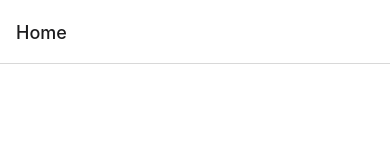
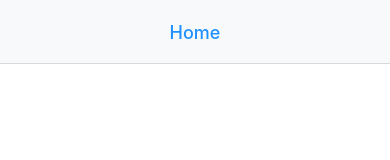
Before and after one commit to SaishJ/React-Navigation, a React Native app: screen / in a window 390 px wide. Shown: the top 160 px of the page. Built offline with nearby package versions, Linux system fonts and the light colour scheme.

Commit message:
:art: Customizing Header
Customizing Header

```diff
--- a/App.js
+++ b/App.js
@@ -28,8 +28,23 @@ const Stack = createNativeStackNavigator();
 
 const Navigator = () => {
   return (
-    <Stack.Navigator>
-      <Stack.Screen name="Home" component={Home} />
+    <Stack.Navigator
+      screenOptions={{
+        // Apply on all screen
+        headerStyle: { backgroundColor: "tomato" },
+        headerTintColor: "#fff",
+        headerTitleAlign: "center",
+      }}
+    >
+      <Stack.Screen
+        name="Home"
+        component={Home}
+        options={{
+          // Apply only single screen
+          headerStyle: { backgroundColor: "#f8f9fa" },
+          headerTintColor: "dodgerblue",
+        }}
+      />
       <Stack.Screen
         name="Detail"
         component={Detail}
```
Also changed, not shown: 1 other file (tests, documents, lock files or other folders).
